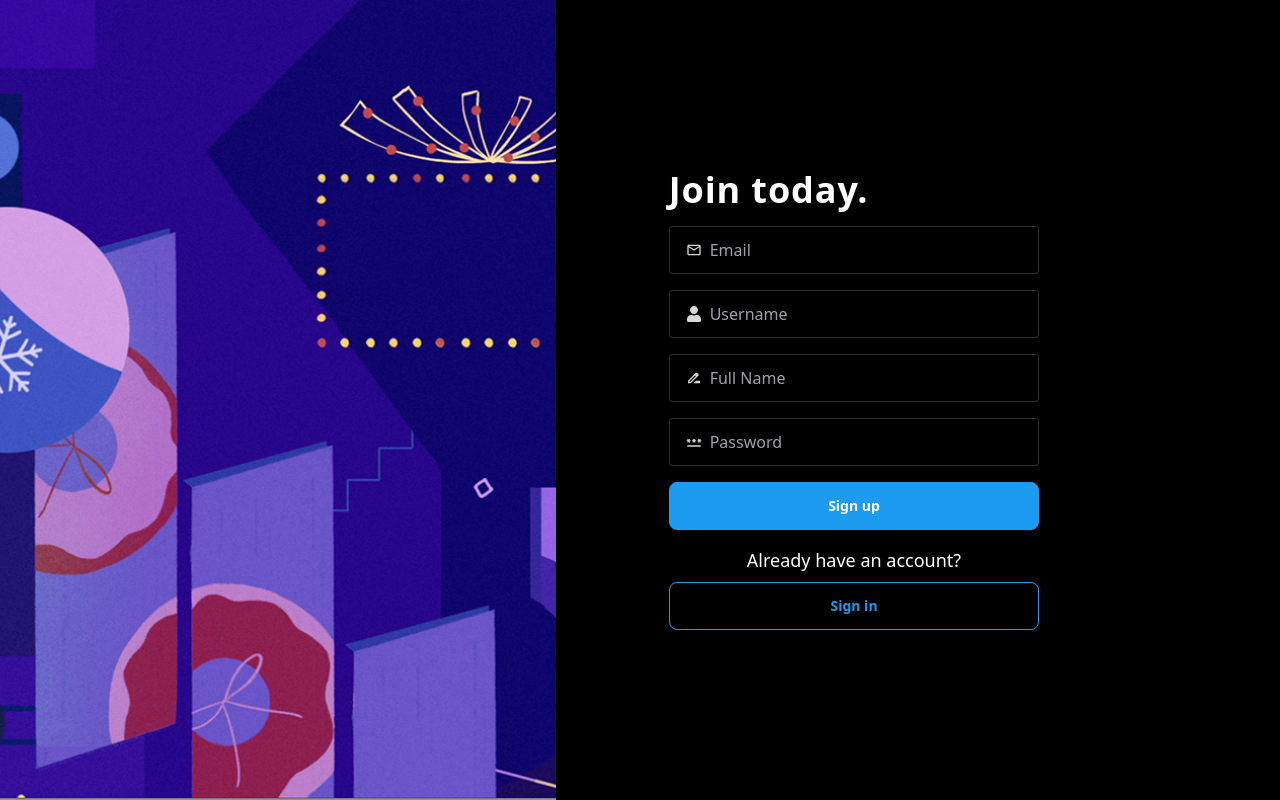
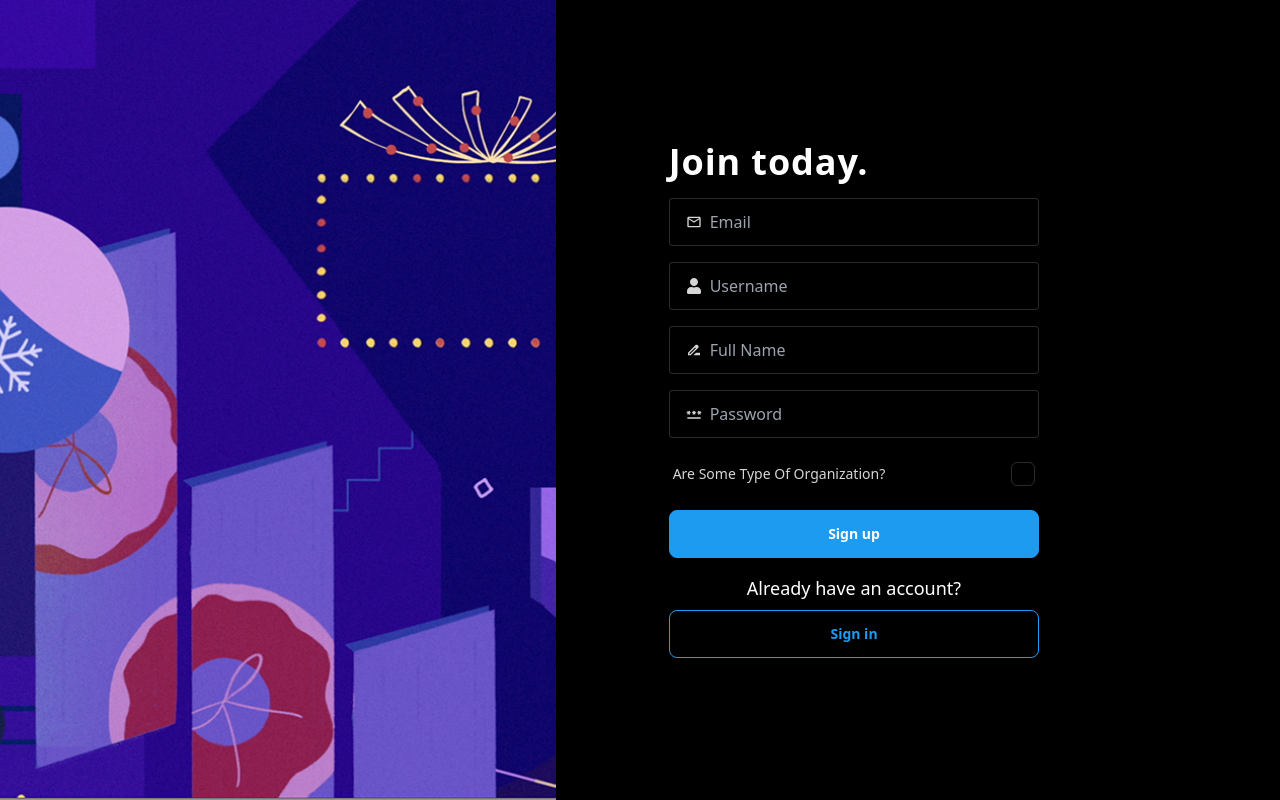
Before and after one commit to Zaid-Shaikh-03/RYI-Raise-Your-Issues-, a React (Vite) app in the folder frontend/: page /signup in a window 1280 px wide. Built offline with nearby package versions, Linux system fonts and the light colour scheme; no server answers.

Commit message:
Update:Add organization field to User schema and add checkbox in signup page

```diff
--- a/frontend/src/pages/auth/signup/SignUpPage.jsx
+++ b/frontend/src/pages/auth/signup/SignUpPage.jsx
@@ -17,10 +17,17 @@ const SignUpPage = () => {
     username: "",
     fullName: "",
     password: "",
+    organization: false,
   });
 
   const { mutate, isError, isPending, error } = useMutation({
-    mutationFn: async ({ email, username, fullName, password }) => {
+    mutationFn: async ({
+      email,
+      username,
+      fullName,
+      password,
+      organization,
+    }) => {
       try {
         const res = await fetch("/api/auth/signup", {
           method: "POST",
@@ -32,6 +39,7 @@ const SignUpPage = () => {
             username: username,
             fullName: fullName,
             password: password,
+            organization: organization,
           }),
         });
         const data = await res.json();
@@ -55,7 +63,11 @@ const SignUpPage = () => {
   };
 
   const handleInputChange = (e) => {
-    setFormData({ ...formData, [e.target.name]: e.target.value });
+    const { name, type, value, checked } = e.target;
+    setFormData({
+      ...formData,
+      [name]: type === "checkbox" ? checked : value,
+    });
   };
 
   return (
@@ -122,6 +134,19 @@ const SignUpPage = () => {
               value={formData.password}
             />
           </label>
+          <div className="form-control">
+            <label className="label cursor-pointer">
+              <span className="label-text">Are Some Type Of Organization?</span>
+              <input
+                type="checkbox"
+                defaultUnchecked
+                className="checkbox rounded-md"
+                name="organization"
+                onChange={handleInputChange}
+                checked={formData.organization}
+              />
+            </label>
+          </div>
           <button className="btn rounded-lg btn-primary text-white">
             {isPending ? "Loading..." : "Sign up"}
           </button>
```
Also changed, not shown: 2 other files (tests, documents, lock files or other folders).
